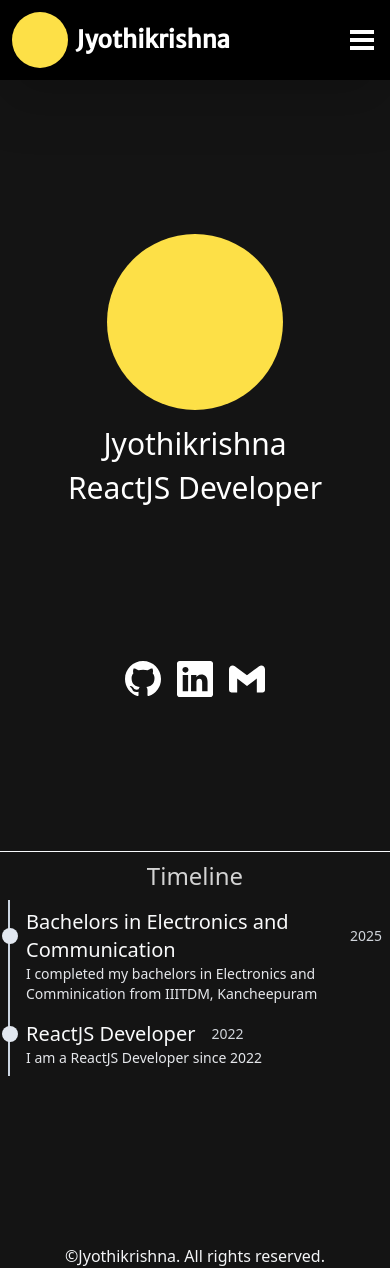
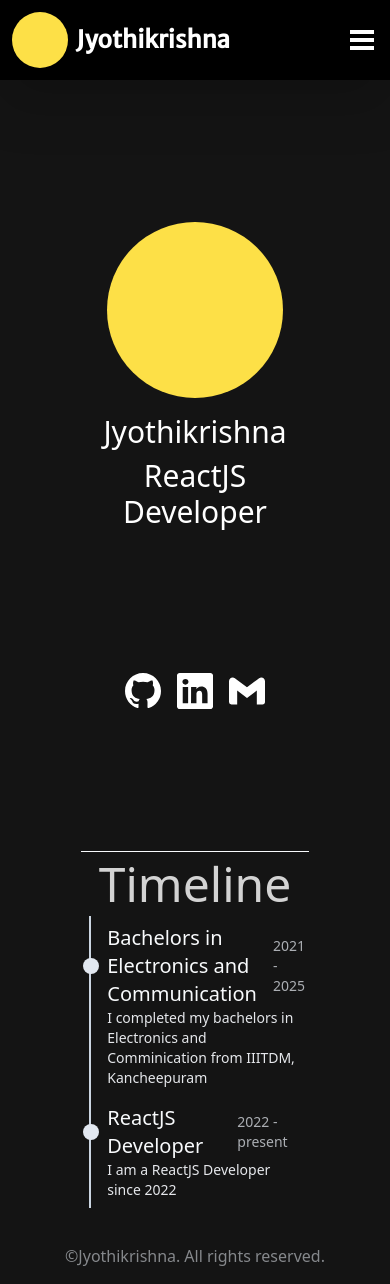
Before and after one commit to bhendi-boi/portfolio, a React (Vite) app: page / in a window 390 px wide. Built offline with nearby package versions, Linux system fonts and the light colour scheme.

Commit message:
a bit responsive now

```diff
--- a/index.html
+++ b/index.html
@@ -7,7 +7,8 @@
     <title>Jyothikrishna</title>
   </head>
   <body>
-    <div id="root"></div>
+    <div id="root" class="bg-background"></div>
+    <noscript>You need to enable Javascript to run this app!!</noscript>
     <script type="module" src="./src/main.jsx"></script>
   </body>
 </html>
--- a/src/App.jsx
+++ b/src/App.jsx
@@ -7,7 +7,7 @@
   return (
     <>
       <Nav />
-      <main className="bg-background">
+      <main className="bg-background w-7/12 mx-auto">
         <Intro />
         <Timeline />
       </main>
--- a/src/components/Footer.jsx
+++ b/src/components/Footer.jsx
@@ -1,6 +1,6 @@
 const Footer = () => {
   return (
-    <footer className="bg-background  flex justify-center gap-1 text-gray-100">
+    <footer className="bg-background pb-4 flex justify-center gap-1 text-gray-300 opacity-60">
       <p>&copy;Jyothikrishna.</p>
       <p> All rights reserved.</p>
     </footer>
--- a/src/components/TimeLineItem.jsx
+++ b/src/components/TimeLineItem.jsx
@@ -1,9 +1,13 @@
-const TimeLineItem = ({ title, year, details }) => {
+const TimeLineItem = ({ title, start, end, details }) => {
+  const END = end ? end : "present";
+
   return (
     <article className="py-2 pl-4 border-l-2 border-slate-300">
       <div className="flex gap-4 items-center relative after:content-[''] after:w-4 after:h-4 after:rounded-full after:bg-slate-200 after:absolute after:-left-6">
-        <h3 className="text-xl text-gray-50">{title}</h3>
-        <p className="text-gray-300 text-sm">{year}</p>
+        <h3 className="text-xl text-slate-50">{title}</h3>
+        <p className="text-gray-300 opacity-80 text-sm">
+          {start} - {END}
+        </p>
       </div>
       <p className="text-sm text-gray-200">{details}</p>
     </article>
--- a/src/components/Timeline.jsx
+++ b/src/components/Timeline.jsx
@@ -11,7 +11,8 @@
           <TimeLineItem
             title={item.title}
             details={item.details}
-            year={item.year}
+            start={item.start}
+            end={item.end}
           />
         ))}
       </section>
--- a/src/components/Title.jsx
+++ b/src/components/Title.jsx
@@ -1,6 +1,6 @@
 const Title = ({ name }) => {
   return (
-    <h2 className="capitalize text-center text-2xl text-logo-text my-2">
+    <h2 className="capitalize text-center text-5xl text-logo-text my-2">
       {name}
     </h2>
   );
--- a/src/data/TimeLine.js
+++ b/src/data/TimeLine.js
@@ -1,13 +1,15 @@
 export default [
   {
     title: "Bachelors in Electronics and Communication",
-    year: 2025,
+    start: 2021,
+    end: 2025,
     details:
       "I completed my bachelors in Electronics and Comminication from IIITDM, Kancheepuram",
   },
   {
     title: "ReactJS Developer",
-    year: 2022,
+    start: 2022,
+    end: null,
     details: "I am a ReactJS Developer since 2022",
   },
 ];
```
